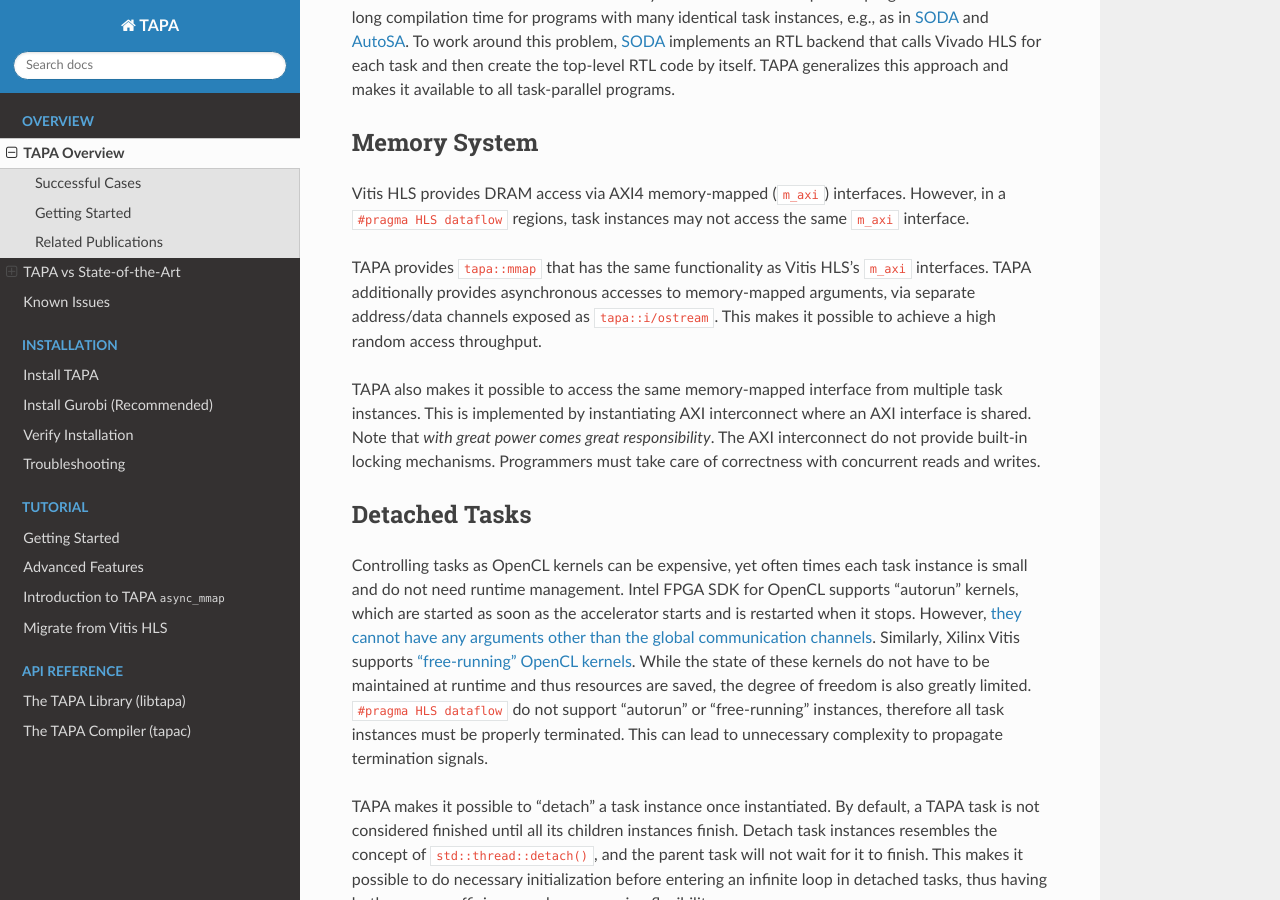
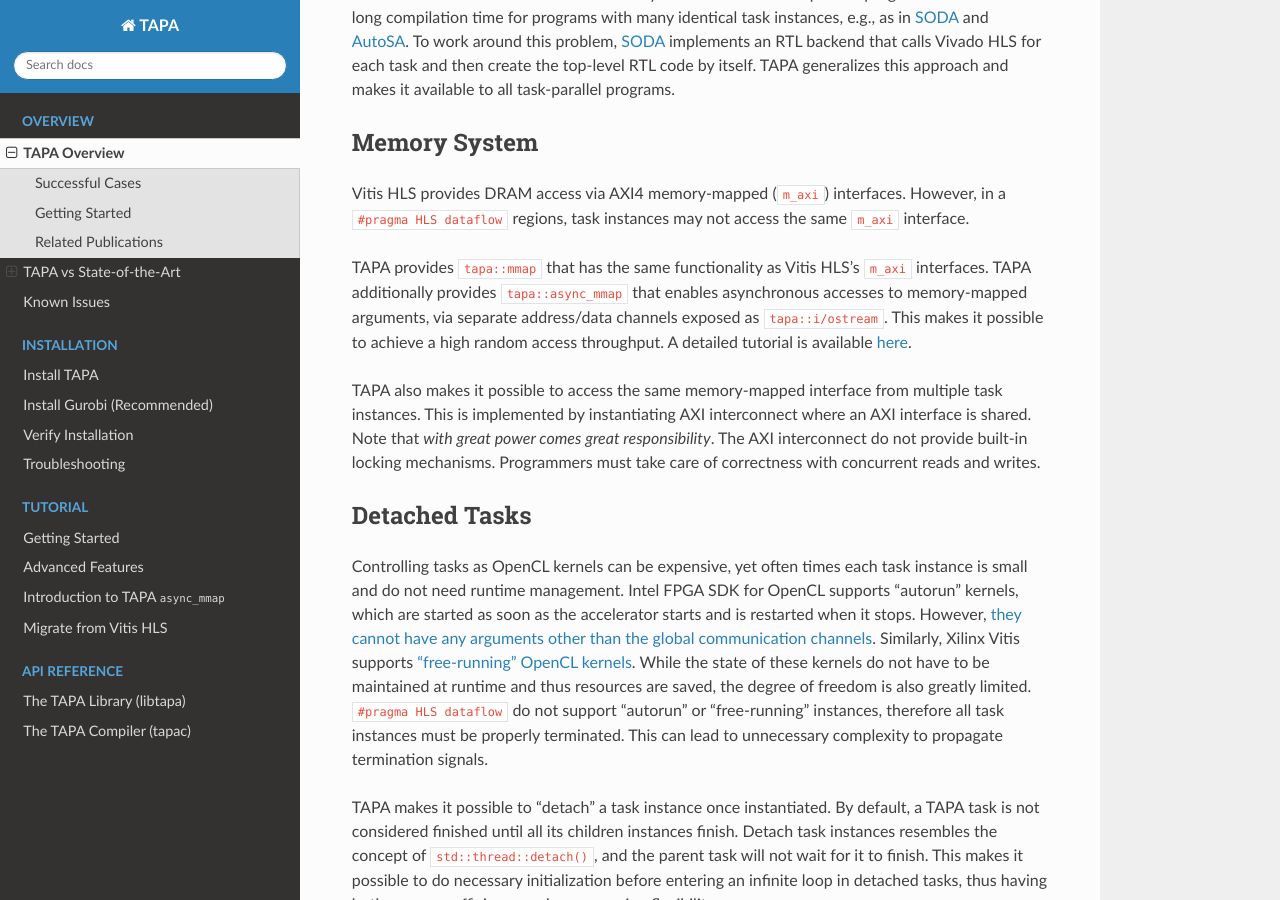
Before and after one commit to rapidstream-org/rapidstream-tapa, a Sphinx documentation site: the page built from docs/overview.md, in a window 1280 px wide and 900 px high, scrolled down 5042 px. Built offline with Sphinx 7.4.7 and the Read the Docs theme 2.0.0, drawn with Linux system fonts in a browser that asks for light colours.

Commit message:
docs: add reference of async_mmap in overview

```diff
--- a/docs/overview.md
+++ b/docs/overview.md
@@ -116,8 +116,10 @@ Vitis HLS provides DRAM access via AXI4 memory-mapped (`m_axi`) interfaces.
 However, in a `#pragma HLS dataflow` regions, task instances may not access the same `m_axi` interface.
 
 TAPA provides `tapa::mmap` that has the same functionality as Vitis HLS's `m_axi` interfaces.
-TAPA additionally provides asynchronous accesses to memory-mapped arguments, via separate address/data channels exposed as `tapa::i/ostream`.
+TAPA additionally provides `tapa::async_mmap` that enables asynchronous accesses
+to memory-mapped arguments, via separate address/data channels exposed as `tapa::i/ostream`.
 This makes it possible to achieve a high random access throughput.
+A detailed tutorial is available [here](tutorial/async_mmap.rst).
 
 TAPA also makes it possible to access the same memory-mapped interface from multiple task instances.
 This is implemented by instantiating AXI interconnect where an AXI interface is shared.
```
